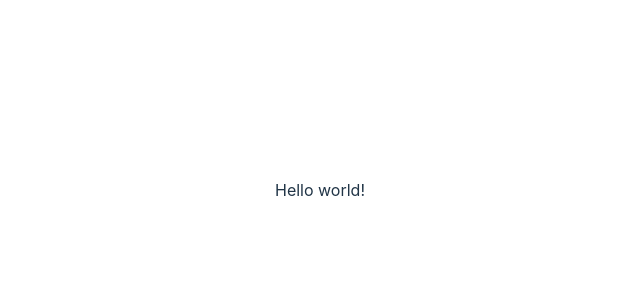
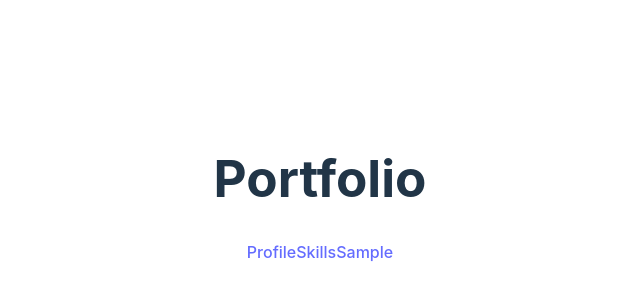
Before and after one commit to YutakaNagai/cw-portfolio, a Vue app: page / in a window 1280 px wide. Shown: the part 210-510 px from the top of the page, without its empty margins (320-960 px from the left). Built offline with nearby package versions, Linux system fonts and the light colour scheme.

Commit message:
お試しコミット

```diff
--- a/src/App.vue
+++ b/src/App.vue
@@ -3,7 +3,10 @@ import HelloWorld from "./components/HelloWorld.vue";
 </script>
 
 <template>
-  <div>Hello world!</div>
+  <h1>Portfolio</h1>
+  <a>Profile</a>
+  <a>Skills</a>
+  <a>Sample</a>
 </template>
 
 <style scoped></style>
```
